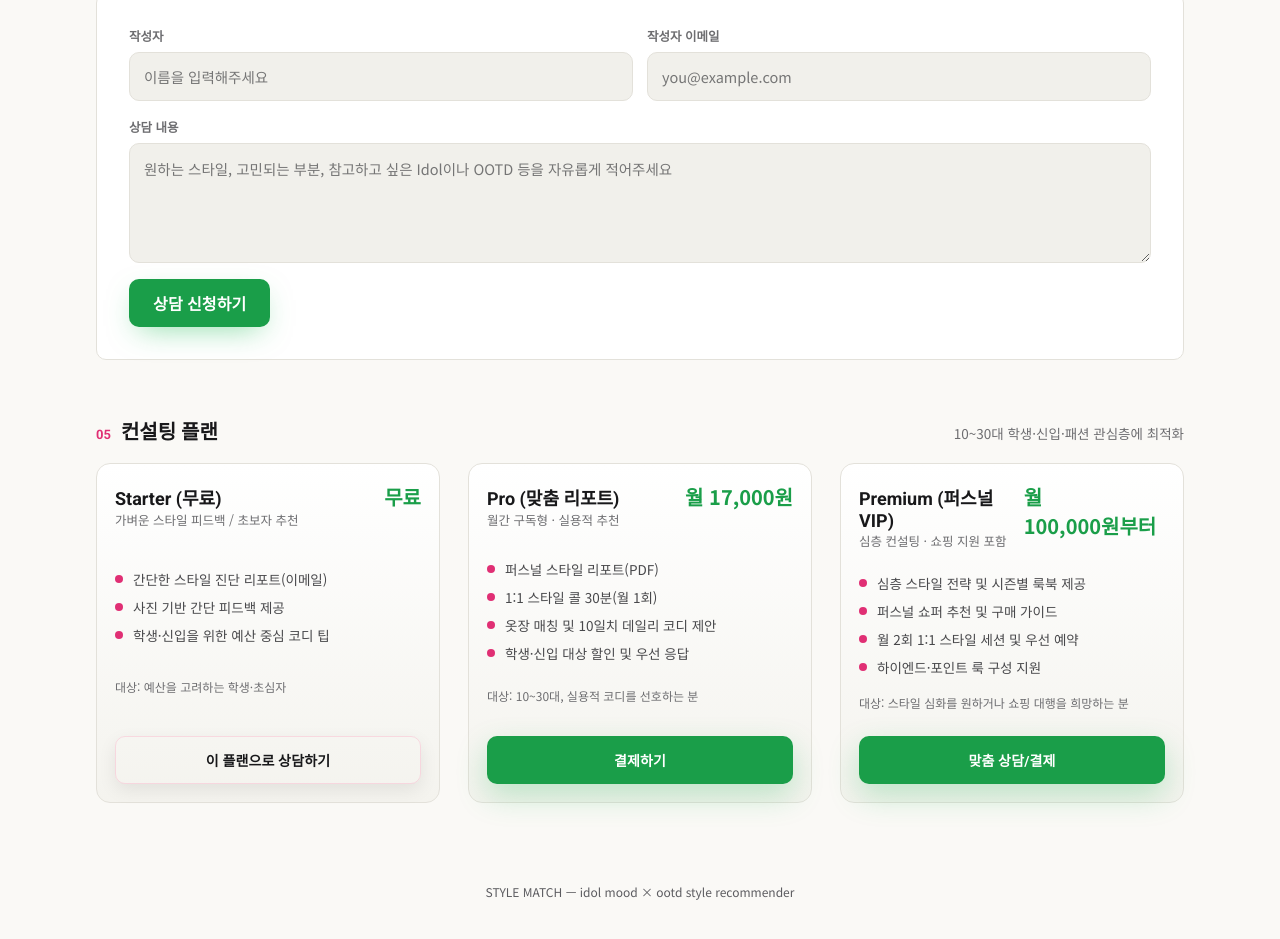
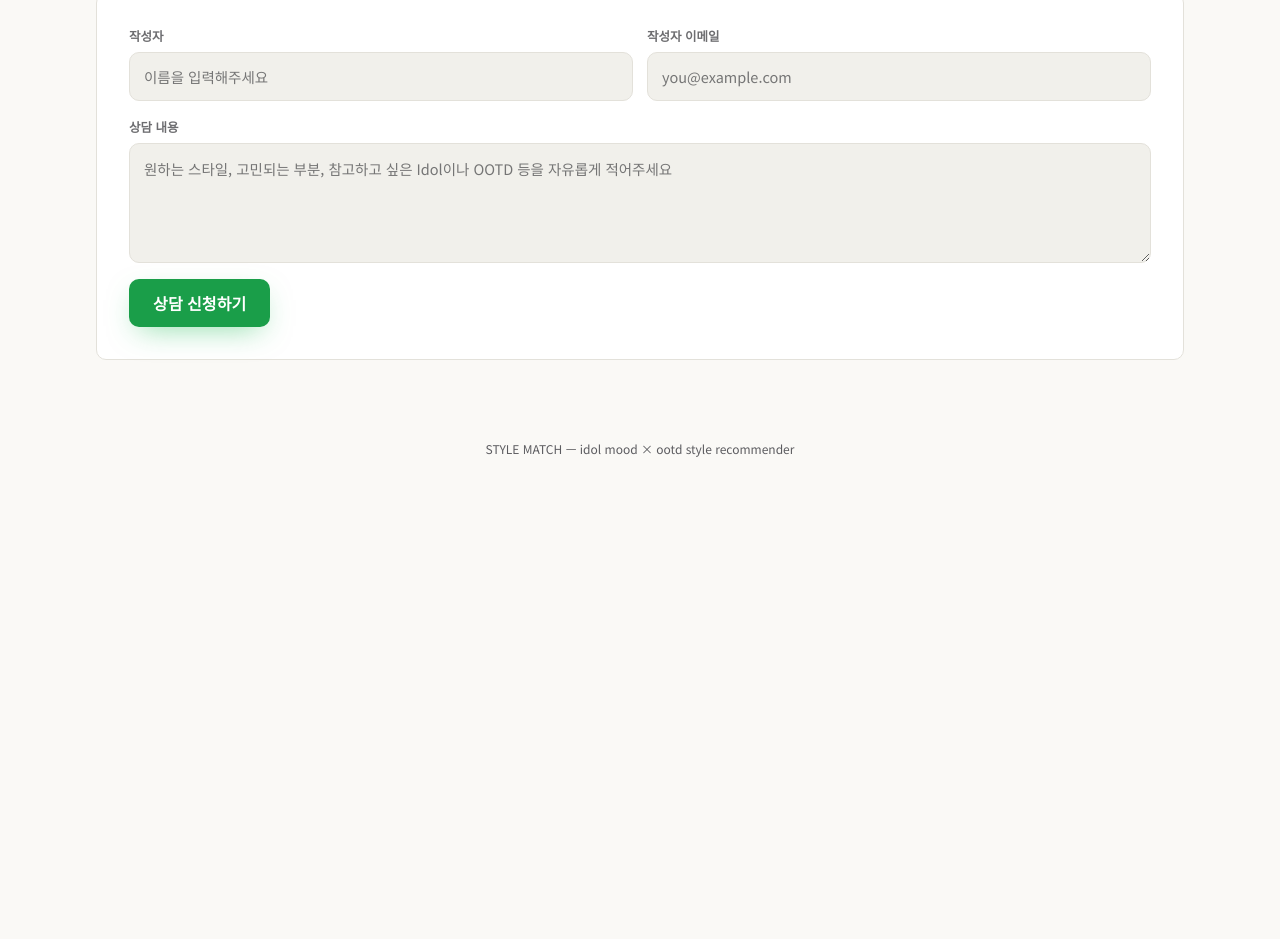
Before and after one commit to ghkswoddl/product-builder-test, a website: page index.html in a window 1280 px wide. Shown: the part 1513-2452 px from the top of the page. After the commit the page ends 2110 px from the top, so only its background shows below. Drawn offline with Linux system fonts and the light colour scheme.

Commit message:
design: 인덱스 디자인 및 컨텐츠 수정 반영

```diff
--- a/index.html
+++ b/index.html
@@ -278,11 +278,14 @@ j=d.createElement(s),dl=l!='dataLayer'?'&l='+l:'';j.async=true;j.src=
   }
   .style-row.show{ opacity:1; transform:translateY(0); }
   .style-index{ font-family:var(--font-display); font-size:26px; font-weight:700; color:var(--line-num, var(--green)); opacity:0.85; }
+  .style-main{ display:flex; gap:24px; align-items:flex-start; }
+  .style-image{ flex:0 0 220px; width:220px; aspect-ratio:3/4; object-fit:cover; border-radius:12px; border:1px solid var(--line); }
+  .style-body{ flex:1; min-width:0; }
   .style-body h3{ font-family:var(--font-display); font-size:18px; font-weight:600; margin-bottom:6px; }
   .style-body .style-tagline{ color:var(--pink); font-size:12.5px; font-weight:700; letter-spacing:0.03em; text-transform:uppercase; margin-bottom:10px; }
-  .style-body p{ color:var(--desc-fg); font-size:14px; line-height:1.75; margin-bottom:12px; max-width:70ch; }
+  .style-body p{ color:var(--desc-fg); font-size:16px; line-height:1.75; margin-bottom:12px; max-width:70ch; }
   .items-row{ display:flex; flex-wrap:wrap; gap:6px; }
-  .item-pill{ font-size:11.5px; font-weight:600; padding:5px 11px; border-radius:999px; background:var(--item-pill-bg); color:var(--item-pill-fg); border:1px solid var(--item-pill-border); }
+  .item-pill{ font-size:13.5px; font-weight:600; padding:5px 11px; border-radius:999px; background:var(--item-pill-bg); color:var(--item-pill-fg); border:1px solid var(--item-pill-border); }
 
   .loading-wrap{ display:flex; flex-direction:column; align-items:center; gap:16px; padding:40px 0; }
   .spinner{ width:34px; height:34px; border-radius:50%; border:3px solid var(--line); border-top-color:var(--green); animation:spin 0.8s linear infinite; }
@@ -318,18 +321,18 @@ j=d.createElement(s),dl=l!='dataLayer'?'&l='+l:'';j.async=true;j.src=
   /* PLANS (컨설팅 플랜 카드) */
   .plans-section{ margin-top:0; padding-top:56px; }
   .plans-grid{ display:flex; gap:28px; flex-wrap:wrap; justify-content:center; margin-top:18px; }
-  .plan-card{ flex:1 1 260px; min-width:260px; max-width:360px; background:linear-gradient(180deg, var(--card), var(--card-hover)); border:1px solid var(--line); border-radius:14px; padding:18px; display:flex; flex-direction:column; gap:12px; min-height:340px; height:auto; justify-content:space-between; }
-  .plan-header{ display:flex; align-items:baseline; justify-content:space-between; gap:8px; }
-  .plan-title{ font-family:var(--font-display); font-size:18px; font-weight:700; }
-  .plan-price{ font-size:20px; font-weight:800; color:var(--green); }
-  .plan-sub{ font-size:12.5px; color:var(--muted); }
-  .plan-features{ color:var(--desc-fg); font-size:13.5px; margin-top:6px; display:flex; flex-direction:column; gap:8px; }
+  .plan-card{ flex:1 1 400px; min-width:340px; width:400px; max-width:400px; background:linear-gradient(180deg, var(--card), var(--card-hover)); border:1px solid var(--line); border-radius:16px; padding:26px; display:flex; flex-direction:column; gap:16px; min-height:440px; height:auto; justify-content:space-between; }
+  .plan-header{ display:flex; align-items:baseline; justify-content:space-between; gap:10px; }
+  .plan-title{ font-family:var(--font-display); font-size:20px; font-weight:700; }
+  .plan-price{ font-size:22px; font-weight:800; color:var(--green); white-space:nowrap; }
+  .plan-sub{ font-size:13.5px; color:var(--muted); }
+  .plan-features{ color:var(--desc-fg); font-size:14.5px; line-height:1.55; margin-top:8px; display:flex; flex-direction:column; gap:10px; }
   .plan-feature{ display:flex; gap:10px; align-items:flex-start; }
-  .plan-feature .dot{ width:8px; height:8px; border-radius:50%; background:var(--pink); margin-top:6px; flex:0 0 8px; }
-  .plan-cta{ display:flex; gap:10px; align-items:center; margin-top:8px; }
-  .plan-cta .cta-btn{ width:100%; padding:0 18px; font-size:14px; height:48px; display:flex; align-items:center; justify-content:center; text-align:center; }
+  .plan-feature .dot{ width:8px; height:8px; border-radius:50%; background:var(--pink); margin-top:7px; flex:0 0 8px; }
+  .plan-cta{ display:flex; gap:10px; align-items:center; margin-top:10px; }
+  .plan-cta .cta-btn{ width:100%; padding:0 18px; font-size:15px; height:52px; display:flex; align-items:center; justify-content:center; text-align:center; }
   .pay-btn{ background:var(--green); color:#fff; box-shadow:0 12px 30px rgba(29,185,84,0.25); border:none; }
-  .plan-note{ font-size:12px; color:var(--muted); }
+  .plan-note{ font-size:13px; color:var(--muted); line-height:1.5; }
 
   footer{ text-align:center; margin-top:80px; color:#5c5c60; font-size:12px; }
 
@@ -343,7 +346,8 @@ j=d.createElement(s),dl=l!='dataLayer'?'&l='+l:'';j.async=true;j.src=
     .wrap{ max-width:100%; padding:76px 28px 100px; }
     .ootd-grid{ grid-template-columns:repeat(auto-fill, minmax(120px,1fr)); gap:10px; }
     h1{ font-size:clamp(30px, 5vw, 44px); }
-    .plan-card{ min-width:220px; }
+    .plan-card{ min-width:300px; width:100%; max-width:400px; }
+    .style-image{ flex-basis:170px; width:170px; }
   }
 
   /* MOBILE */
@@ -376,6 +380,8 @@ j=d.createElement(s),dl=l!='dataLayer'?'&l='+l:'';j.async=true;j.src=
 
     .style-row{ grid-template-columns:1fr; padding:18px; gap:10px; }
     .style-index{ font-size:16px; }
+    .style-main{ flex-direction:column; gap:14px; }
+    .style-image{ width:100%; flex-basis:auto; max-width:none; }
     .style-body h3{ font-size:16.5px; }
 
     .consult-form{ padding:22px; }
@@ -527,74 +533,6 @@ height="0" width="0" style="display:none;visibility:hidden"></iframe></noscript>
         <span class="consult-error" id="consultError">모든 항목을 올바르게 입력해주세요.</span>
       </div>
     </form>
-    <!-- 컨설팅 플랜 블록: 유료 플랜 참조하여 타깃(10~30대 학생·신입·패피 관심층)에 맞게 구성 -->
-    <div class="plans-section">
-      <div class="section-head">
-        <span class="section-num">05</span>
-        <span class="section-title">컨설팅 플랜</span>
-        <span class="section-hint">10~30대 학생·신입·패션 관심층에 최적화</span>
-      </div>
-      <div class="plans-grid">
-        <div class="plan-card">
-          <div class="plan-header">
-            <div>
-              <div class="plan-title">Starter (무료)</div>
-              <div class="plan-sub">가벼운 스타일 피드백 / 초보자 추천</div>
-            </div>
-            <div class="plan-price">무료</div>
-          </div>
-          <div class="plan-features">
-            <div class="plan-feature"><span class="dot"></span><div>간단한 스타일 진단 리포트(이메일)</div></div>
-            <div class="plan-feature"><span class="dot"></span><div>사진 기반 간단 피드백 제공</div></div>
-            <div class="plan-feature"><span class="dot"></span><div>학생·신입을 위한 예산 중심 코디 팁</div></div>
-          </div>
-          <div class="plan-note">대상: 예산을 고려하는 학생·초심자</div>
-          <div class="plan-cta">
-            <button class="cta-btn secondary" onclick="document.getElementById('consultMessage').focus();">이 플랜으로 상담하기</button>
-          </div>
-        </div>
-
-        <div class="plan-card">
-          <div class="plan-header">
-            <div>
-              <div class="plan-title">Pro (맞춤 리포트)</div>
-              <div class="plan-sub">월간 구독형 · 실용적 추천</div>
-            </div>
-            <div class="plan-price">월 17,000원</div>
-          </div>
-          <div class="plan-features">
-            <div class="plan-feature"><span class="dot"></span><div>퍼스널 스타일 리포트(PDF)</div></div>
-            <div class="plan-feature"><span class="dot"></span><div>1:1 스타일 콜 30분(월 1회)</div></div>
-            <div class="plan-feature"><span class="dot"></span><div>옷장 매칭 및 10일치 데일리 코디 제안</div></div>
-            <div class="plan-feature"><span class="dot"></span><div>학생·신입 대상 할인 및 우선 응답</div></div>
-          </div>
-          <div class="plan-note">대상: 10~30대, 실용적 코디를 선호하는 분</div>
-          <div class="plan-cta">
-            <button class="cta-btn pay-btn" onclick="initiateCheckout('pro')">결제하기</button>
-          </div>
-        </div>
-
-        <div class="plan-card">
-          <div class="plan-header">
-            <div>
-              <div class="plan-title">Premium (퍼스널 VIP)</div>
-              <div class="plan-sub">심층 컨설팅 · 쇼핑 지원 포함</div>
-            </div>
-            <div class="plan-price">월 100,000원부터</div>
-          </div>
-          <div class="plan-features">
-            <div class="plan-feature"><span class="dot"></span><div>심층 스타일 전략 및 시즌별 룩북 제공</div></div>
-            <div class="plan-feature"><span class="dot"></span><div>퍼스널 쇼퍼 추천 및 구매 가이드</div></div>
-            <div class="plan-feature"><span class="dot"></span><div>월 2회 1:1 스타일 세션 및 우선 예약</div></div>
-            <div class="plan-feature"><span class="dot"></span><div>하이엔드·포인트 룩 구성 지원</div></div>
-          </div>
-          <div class="plan-note">대상: 스타일 심화를 원하거나 쇼핑 대행을 희망하는 분</div>
-          <div class="plan-cta">
-            <button class="cta-btn pay-btn" onclick="initiateCheckout('premium')">맞춤 상담/결제</button>
-          </div>
-        </div>
-      </div>
-    </div>
   </div>
 
   <footer>STYLE MATCH — idol mood × ootd style recommender</footer>
@@ -625,12 +563,12 @@ height="0" width="0" style="display:none;visibility:hidden"></iframe></noscript>
   const ICON_ATTRS = 'viewBox="0 0 24 24" fill="none" stroke="currentColor" stroke-width="1" stroke-linecap="round" stroke-linejoin="round"';
   const ICONS = {
     '캐주얼': `<svg ${ICON_ATTRS}><path d="M8.2 3.6 4 7v3.2h2.6V20.4h10.8V10.2H20V7l-4.2-3.4-2 1.8h-3.6l-2-1.8Z"/></svg>`,
-    '스트릿': `<svg ${ICON_ATTRS}><path d="M4 15.5c0-4.4 3.6-8 8-8s8 3.6 8 8"/><path d="M4 15.5h16"/><path d="M15.2 15.5c1.9 0 3.7.4 5.2 1.3"/><path d="M12 7.5V4.5"/></svg>`,
-    '페미닌': `<svg ${ICON_ATTRS}><path d="M12 12 4 7.2v9.6L12 12Z"/><path d="M12 12 20 7.2v9.6L12 12Z"/><circle cx="12" cy="12" r="1.5"/></svg>`,
-    '미니멀': `<svg ${ICON_ATTRS}><path d="M12 4a2 2 0 1 1 1.8 2c-.7.4-1.3.9-1.3 1.6V9"/><path d="M12 9 3 15.6 4.6 18.4h14.8L21 15.6 12 9Z"/></svg>`,
-    '스포티': `<svg ${ICON_ATTRS}><path d="M3.2 16.6c0-1 .8-1.7 1.7-2.1l3-1.2c.6-.3 1-.9 1-1.5V9.6l2.2 1.9c.6.5 1.4.8 2.2.8h3.1c1.7 0 3.1 1.4 3.1 3.1v1.2c0 .9-.7 1.6-1.6 1.6H4.6c-.8 0-1.4-.6-1.4-1.4v-.2Z"/><path d="M6.4 12.4v-3"/></svg>`,
-    '빈티지': `<svg ${ICON_ATTRS}><rect x="3.4" y="7.6" width="17.2" height="12" rx="1.8"/><circle cx="12" cy="13.6" r="3.3"/><path d="M8 7.6 9.2 5.2h5.6L16 7.6"/></svg>`,
-    '포멀': `<svg ${ICON_ATTRS}><path d="M9.4 3.2h5.2l-1 3-1.6 1-1.6-1-1-3Z"/><path d="M12 7.2l2.8 10.6-2.8 3-2.8-3L12 7.2Z"/></svg>`,
+    '스트릿': `<svg ${ICON_ATTRS}><path d="M4 15.5c0-4.4 3.6-8 8-8s8 3.6 8 8"/><path d="M3 15.5h13.5"/><path d="M16.5 15.5c2.1 0 4.2.5 5.8 1.7"/><circle cx="12" cy="5.4" r="1.1" fill="currentColor" stroke="none"/></svg>`,
+    '페미닌': `<svg ${ICON_ATTRS}><path d="M12 3.2c-1 0-1.7.8-1.7 1.7 0 .5.2 1 .6 1.3L9 17.6c-.2 1.2.8 2.3 2 2.3h2c1.2 0 2.2-1.1 2-2.3l-1.9-11.4c.4-.3.6-.8.6-1.3 0-.9-.8-1.7-1.7-1.7Z"/></svg>`,
+    '미니멀': `<svg ${ICON_ATTRS}><path d="M10.3 4.6a1.7 1.7 0 1 1 3.4 0c0 .6-.3 1.1-.8 1.4L12 6.6v1.6"/><path d="M4 19.4l8-6.2 8 6.2"/><path d="M4 19.4h16"/></svg>`,
+    '스포티': `<svg ${ICON_ATTRS}><path d="M3.2 16.6c0-1 .8-1.7 1.7-2.1l3-1.2c.6-.3 1-.9 1-1.5V9.6l2.2 1.9c.6.5 1.4.8 2.2.8h3.1c1.7 0 3.1 1.4 3.1 3.1v1.2c0 .9-.7 1.6-1.6 1.6H4.6c-.8 0-1.4-.6-1.4-1.4v-.2Z"/><path d="M4.4 16.2h14.8"/><path d="M9 11.6l1.7 1.5M11.2 10.4l1.7 1.5"/></svg>`,
+    '빈티지': `<svg ${ICON_ATTRS}><rect x="3.4" y="7.6" width="17.2" height="12" rx="1.8"/><circle cx="12" cy="13.6" r="3.3"/><path d="M8 7.6 9.2 5.2h5.6L16 7.6"/><rect x="15.4" y="9.6" width="2.6" height="1.8" rx=".4"/></svg>`,
+    '포멀': `<svg ${ICON_ATTRS}><path d="M9.4 3.2h5.2l-1 3-1.6 1-1.6-1-1-3Z"/><path d="M12 7.2l2.6 4.4-1.1 1.7 1.1 5.5-2.6 2-2.6-2 1.1-5.5-1.1-1.7 2.6-4.4Z"/></svg>`,
     '크롭/Y2K': `<svg ${ICON_ATTRS}><path d="M12 3v4.2M12 16.8V21M3 12h4.2M16.8 12H21M6.1 6.1l2.5 2.5M15.4 15.4l2.5 2.5M17.9 6.1l-2.5 2.5M8.6 15.4l-2.5 2.5"/></svg>`,
   };
 
@@ -646,15 +584,16 @@ height="0" width="0" style="display:none;visibility:hidden"></iframe></noscript>
   ];
 
   // Verified, working Unsplash photo URLs (checked one by one so the cards never
-  // show a broken-image icon). Mixed gender so results feel varied regardless of
-  // which OOTD style the user picked. Each style category cycles through this
-  // same verified pool with a different crop param for a bit of visual variety.
-  const MODEL_PHOTOS = [
-    'https://images.unsplash.com/photo-1746184070706-4a325bcc05d7?q=80&w=600&auto=format&fit=crop', // female, casual street style
+  // show a broken-image icon).
+  const MALE_PHOTOS = [
     'https://images.unsplash.com/photo-1730163919445-e1ee1409e1ae?q=80&w=600&auto=format&fit=crop', // male, hoodie street style
-    'https://images.unsplash.com/photo-1603829688511-d7c04ad359fc?q=80&w=600&auto=format&fit=crop', // female, knit sweater casual
     'https://images.unsplash.com/photo-1595171603847-0b331c4ac892?q=80&w=600&auto=format&fit=crop', // male, formal suit
   ];
+  const FEMALE_PHOTOS = [
+    'https://images.unsplash.com/photo-1746184070706-4a325bcc05d7?q=80&w=600&auto=format&fit=crop', // female, casual street style
+    'https://images.unsplash.com/photo-1603829688511-d7c04ad359fc?q=80&w=600&auto=format&fit=crop', // female, knit sweater casual
+  ];
+  const MODEL_PHOTOS = [...FEMALE_PHOTOS, ...MALE_PHOTOS];
 
   const STYLE_IMAGES = {
     '캐주얼': MODEL_PHOTOS,
@@ -667,9 +606,32 @@ height="0" width="0" style="display:none;visibility:hidden"></iframe></noscript>
     '크롭/Y2K': [MODEL_PHOTOS[2], MODEL_PHOTOS[1], MODEL_PHOTOS[0], MODEL_PHOTOS[3]]
   };
 
+  // ---- idol gender detection ----
+  // Looks at the free-text idol name/keyword the user typed and guesses whether
+  // they mean a male or female idol, so the result photos + copy can reflect it.
+  const MALE_IDOL_HINTS = ['남자', '보이그룹', '보이 그룹', '남돌', 'boy group', 'male idol'];
+  const FEMALE_IDOL_HINTS = ['여자', '걸그룹', '걸 그룹', '여돌', 'girl group', 'female idol'];
+  const KNOWN_MALE_IDOLS = ['뷔', 'RM', '알엠', '정국', '지민', '진', '슈가', '제이홉', '민호', '키', '태민', '온유', '종현',
+    '시우민', '디오', '백현', '찬열', '카이', '수호', '세훈', '우지', '호시', '민규', '도겸', '버논', '에스쿱스', '원우',
+    '마크', '태용', '재현', '도영', '지성', '해찬', '런쥔', '지훈', '한', '리노', '필릭스', '창빈', '현진'];
+  const KNOWN_FEMALE_IDOLS = ['아이유', '카리나', '태연', '제니', '지수', '로제', '리사', '윈터', '닝닝', '설윤', '리즈',
+    '안유진', '장원영', '민지', '해린', '다니엘', '혜인', '채영', '쯔위', '나연', '정연', '모모', '사나', '미나', '다현',
+    '솔라', '문별', '휘인', '화사', '유진', '유나', '카즈하', '이서', '가을'];
+
+  function detectIdolGender(name){
+    if (!name) return null;
+    const lower = name.toLowerCase();
+    if (MALE_IDOL_HINTS.some(h => lower.includes(h.toLowerCase()))) return 'male';
+    if (FEMALE_IDOL_HINTS.some(h => lower.includes(h.toLowerCase()))) return 'female';
+    if (KNOWN_MALE_IDOLS.some(n => name.includes(n))) return 'male';
+    if (KNOWN_FEMALE_IDOLS.some(n => name.includes(n))) return 'female';
+    return null;
+  }
+
   let selectedVibes = new Set();
   let selectedOotd = null;
   let uploadedPhoto = null; // { base64, mediaType }
+  let currentIdolGender = null; // 'male' | 'female' | null — detected from idol input text
 
   const idolInput = document.getElementById('idolInput');
   const vibeChips = document.getElementById('vibeChips');
@@ -805,6 +767,9 @@ height="0" width="0" style="display:none;visibility:hidden"></iframe></noscript>
     const vibes = Array.from(selectedVibes);
     const vibeText = vibes.length ? vibes.join(', ') : '자유로운 무드';
 
+    currentIdolGender = detectIdolGender(idol);
+    const genderLabel = currentIdolGender === 'male' ? '남자 아이돌' : currentIdolGender === 'female' ? '여자 아이돌' : null;
+
     const activeBtn = mode === 'photo' ? ctaPhotoBtn : ctaBtn;
     const otherBtn = mode === 'photo' ? ctaBtn : ctaPhotoBtn;
     activeBtn.disabled = true;
@@ -813,7 +778,7 @@ height="0" width="0" style="display:none;visibility:hidden"></iframe></noscript>
     resultsEl.style.display = 'block';
     resultsTag.textContent = mode === 'photo'
       ? `사진 기반 · OOTD: ${ootd}`
-      : `텍스트 기반 · ${idol || '사용자'} × ${ootd}`;
+      : `텍스트 기반 · ${genderLabel ? genderLabel + ' 무드 · ' : ''}${idol || '사용자'} × ${ootd}`;
     resultsBody.innerHTML = `
       <div class="loading-wrap">
         <div class="spinner"></div>
@@ -1116,13 +1081,15 @@ height="0" width="0" style="display:none;visibility:hidden"></iframe></noscript>
       styles.map((s, i) => `
         <div class="style-row" style="--line-num:${i % 2 === 0 ? 'var(--green)' : 'var(--pink)'}">
           <div class="style-index">${String(i+1).padStart(2,'0')}</div>
+          <div class="style-main">
+            <img class="style-image" src="${imgs[i]}" alt="style ${i+1}" loading="lazy" onerror="this.onerror=null;this.src='${FALLBACK_IMAGE}';"/>
             <div class="style-body">
-            <div style="margin-bottom:12px"><img src="${imgs[i]}" alt="style ${i+1}" loading="lazy" style="width:100%; max-width:420px; aspect-ratio:3/4; object-fit:cover; border-radius:12px; display:block; margin:0 auto; border:1px solid var(--line);" onerror="this.onerror=null;this.src='${FALLBACK_IMAGE}';"/></div>
               <h3>${escapeHtml(s.title || '')}</h3>
               <div class="style-tagline">${escapeHtml(s.tagline || '')}</div>
               <p>${escapeHtml(s.description || '')}</p>
               <div class="items-row">
                 ${(s.items || []).map(it => `<span class="item-pill">${escapeHtml(it)}</span>`).join('')}
+              </div>
             </div>
           </div>
         </div>
@@ -1139,10 +1106,12 @@ height="0" width="0" style="display:none;visibility:hidden"></iframe></noscript>
   // Fallback image if a curated Unsplash link ever fails to load
   const FALLBACK_IMAGE = 'https://images.unsplash.com/photo-1746184070706-4a325bcc05d7?q=80&w=600&auto=format&fit=crop';
 
-  // Pick a K-pop fashion / casual-style model photo (mixed gender) for the given
-  // OOTD category and card index. Works the same whether the user typed idol
-  // info or uploaded their own photo — no canvas compositing needed.
+  // Pick a K-pop fashion / casual-style model photo for the given OOTD category
+  // and card index. If the idol input clearly reads as male or female, the
+  // photo pool is narrowed to that gender; otherwise it stays mixed.
   function pickStyleImage(idx){
+    if (currentIdolGender === 'male') return MALE_PHOTOS[idx % MALE_PHOTOS.length];
+    if (currentIdolGender === 'female') return FEMALE_PHOTOS[idx % FEMALE_PHOTOS.length];
     const styleImages = STYLE_IMAGES[selectedOotd] || STYLE_IMAGES['캐주얼'];
     return styleImages[idx % styleImages.length];
   }
```
Lines whose indentation alone changed are shown as unchanged.
